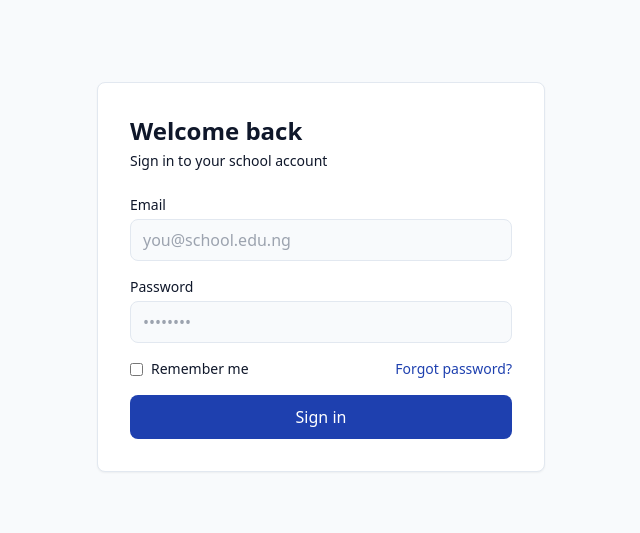
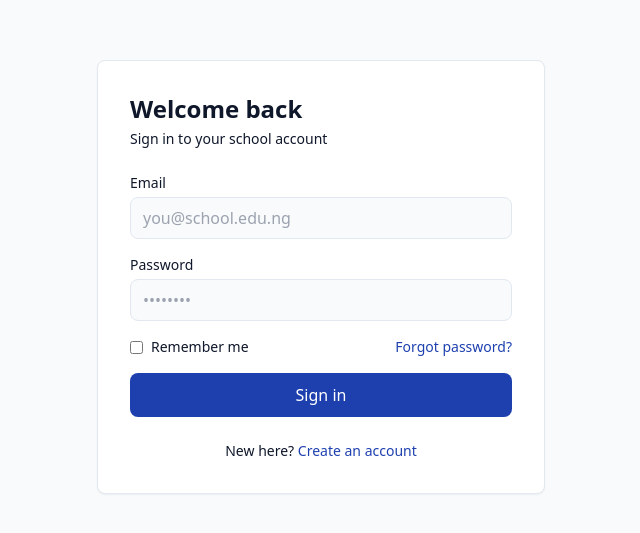
Before and after one commit to Ellamans/DEVELOPMENT-OF-A-PARENT---TEACHER-COMMUNICATION-AND-STUDENT-MONITORING-SYSTEM, a Next.js app in the folder frontend/: page /login in a window 1280 px wide. Shown: the part 123-656 px from the top of the page, without its empty margins (319-959 px from the left). Built offline with nearby package versions, Linux system fonts and the light colour scheme; no server answers.

Commit message:
Add files via upload

```diff
--- a/frontend/src/app/login/page.tsx
+++ b/frontend/src/app/login/page.tsx
@@ -84,6 +84,13 @@
             Sign in
           </button>
         </form>
+
+        <p className="text-sm text-text/60 text-center mt-6">
+          New here?{" "}
+          <Link href="/register" className="text-primary hover:underline">
+            Create an account
+          </Link>
+        </p>
       </div>
     </div>
   );
```
